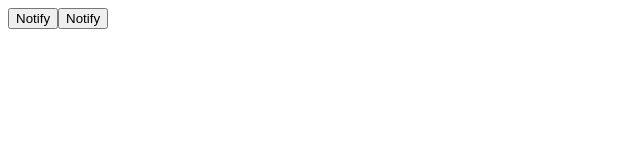
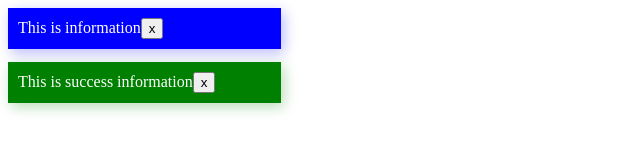
Before and after one commit to AGMETEOR/react-toast-pack, a React app: page / in a window 1280 px wide. Shown: the whole page, without its empty margins (0-640 px from the left). Built offline with nearby package versions, Linux system fonts and the light colour scheme.

Commit message:
Main toast code

```diff
--- a/examples/src/index.js
+++ b/examples/src/index.js
@@ -1,8 +1,21 @@
-import React from 'react';
+import React, { Component } from 'react';
 import { render } from 'react-dom';
-import ToastElement from '../../src';
+import { ToastPack, toast } from '../../src';
 
-const App = () => (
-  <ToastElement type="info" />
-);
+
+class App extends Component {
+  componentDidMount() {
+    toast('info', 'This is information');
+    toast('success', 'This is success information');
+  }
+
+  render() {
+    return (
+      <div>
+        <ToastPack />
+      </div>
+    );
+  }
+}
+
 render(<App />, document.getElementById('root'));
--- a/scss/Toast.scss
+++ b/scss/Toast.scss
@@ -21,12 +21,14 @@ $primarySuccessColor: green;
     &-info {
         @include defaultToastElement();
         background-color: $primaryInfoColor;
+        box-shadow: 3px 4px 14px 0px rgba(0, 0, 255, 0.28);
         color: white
     }
 
     &-success {
         @include defaultToastElement();
         background-color: $primarySuccessColor;
+        box-shadow: 3px 4px 14px 0px rgba(0, 128, 0, 0.28);
         color: white;
     }
 }
--- /dev/null
+++ b/src/components/CloseToast.js
@@ -0,0 +1,15 @@
+import React from 'react';
+import PropTypes from 'prop-types';
+
+const closeToast = props => {
+  const { clickFunction } = props;
+  return (
+    <button onClick={clickFunction}>x</button>
+  );
+};
+
+closeToast.propTypes = {
+  clickFunction: PropTypes.func.isRequired,
+};
+
+export default closeToast;
--- a/src/containers/ToastElement.js
+++ b/src/containers/ToastElement.js
@@ -1,26 +1,46 @@
 import React, { Component } from 'react';
 import PropTypes from 'prop-types';
+import CloseToast from '../components/CloseToast';
+import toastFactory from '../utils/ToastFactory';
 import '../../scss/main.scss';
 
 class ToastElement extends Component {
   constructor(props) {
     super(props);
     this.state = {
+      autoClose: true,
       hide: false,
     };
   }
 
   componentDidMount() {
-    setTimeout(() => this.autoClose(), 4000);
+    setTimeout(() => this.autoClose(), 6000);
+  }
+
+  voluntaryClose = () => {
+    this.setState({
+      autoClose: false,
+    });
+    const { id } = this.props;
+    this.slideAway();
+    this.myPromise()
+      .then(() => {
+        toastFactory.deleteNotification(id);
+      });
   }
 
   autoClose = () => {
-    this.slideAway();
-    const { remove, context } = this.props;
-    this.myPromise()
-      .then(() => {
-        remove(context);
-      });
+    const { autoClose } = this.state;
+    if (autoClose) {
+      this.slideAway();
+      const { id } = this.props;
+      this.myPromise()
+        .then(() => {
+          if (autoClose) {
+            toastFactory.deleteNotification(id);
+          }
+        });
+    }
   }
 
   slideAway = () => {
@@ -39,13 +59,14 @@ class ToastElement extends Component {
   }
 
   render() {
-    const { type } = this.props;
+    const { type, children } = this.props;
     const { hide } = this.state;
     return (
       <div>
         <div className={`Toast-${type || 'Element'} ${hide && 'hide'}`}>
           <div>
-      I am a toast notification
+            {children}
+            <CloseToast clickFunction={this.voluntaryClose} />
           </div>
         </div>
       </div>
@@ -54,9 +75,9 @@ class ToastElement extends Component {
 }
 
 ToastElement.propTypes = {
-  remove: PropTypes.func.isRequired,
-  context: PropTypes.object.isRequired,
   type: PropTypes.string.isRequired,
+  id: PropTypes.string.isRequired,
+  children: PropTypes.node.isRequired,
 };
 
 export default ToastElement;
--- /dev/null
+++ b/src/containers/ToastPack.js
@@ -0,0 +1,26 @@
+import React, { Component } from 'react';
+import toastFactory from '../utils/ToastFactory';
+import { ontoast, onremovetoast } from '../utils/types';
+
+class ToastPack extends Component {
+  componentDidMount() {
+    window.addEventListener(ontoast, () => this.forceUpdate());
+    window.addEventListener(onremovetoast, () => this.forceUpdate());
+  }
+
+  updateToastStack = () => {
+    this.forceUpdate();
+  }
+
+  render() {
+    return (
+      <div>
+        {
+          [...toastFactory.toastMap.entries()].map(el => el[1].element)
+        }
+      </div>
+    );
+  }
+}
+
+export default ToastPack;
--- a/src/containers/ToastStack.js
+++ /dev/null
@@ -1,41 +0,0 @@
-import React, { Component } from 'react';
-import uuid from 'uuid';
-import { addToStack, removeFromStack } from '../utils/Stack';
-import ToastElement from './ToastElement';
-
-/* Implement using a stack */
-
-class ToastStack extends Component {
-  constructor() {
-    super();
-    this.state = {
-      items: [],
-    };
-  }
-
-  notify = (type) => {
-    addToStack(
-      this,
-      {
-        element: <ToastElement
-        key={uuid()}
-        type={type}
-        context={this}
-        remove={removeFromStack} />,
-      },
-    );
-  }
-
-  render() {
-    const { items } = this.state;
-    return (
-      <div>
-        {items.map(element => element.element)}
-        <button onClick={() => this.notify('info')}>Notify</button>
-        <button onClick={() => this.notify('success')}>Notify</button>
-      </div>
-    );
-  }
-}
-
-export default ToastStack;
--- a/src/index.js
+++ b/src/index.js
@@ -1,3 +1,9 @@
-import ToastStack from './containers/ToastStack';
+import ToastPack from './containers/ToastPack';
+import ToastFactory from './utils/ToastFactory';
 
-export default ToastStack;
+const toast = (type, message) => ToastFactory.notify(type, message);
+
+export {
+  ToastPack,
+  toast,
+};
--- a/src/utils/Stack.js
+++ /dev/null
@@ -1,15 +0,0 @@
-export const addToStack = (context, item) => {
-  const toasts = context.state.items;
-  toasts.push(item);
-  context.setState({
-    items: toasts,
-  });
-};
-
-export const removeFromStack = (context) => {
-  const toasts = context.state.items;
-  toasts.shift();
-  context.setState({
-    items: toasts,
-  });
-};
--- /dev/null
+++ b/src/utils/ToastFactory.js
@@ -0,0 +1,39 @@
+import React from 'react';
+import uuid from 'uuid';
+import ToastElement from '../containers/ToastElement';
+import { ontoast, onremovetoast } from './types';
+
+const addToastEvent = new Event(ontoast);
+const removeToastEvent = new Event(onremovetoast);
+
+
+const createToastItem = (id, type, message) => {
+  return {
+    element:
+  <ToastElement
+    id={id}
+    key={id}
+    type={type}
+    >
+    {message}
+  </ToastElement>,
+  };
+};
+
+const toastFactory = {
+  toastMap: new Map(),
+
+  notify(type, message) {
+    const id = uuid();
+    const item = createToastItem(id, type, message);
+    this.toastMap.set(id, item);
+    dispatchEvent(addToastEvent);
+  },
+
+  deleteNotification(id) {
+    this.toastMap.delete(id);
+    dispatchEvent(removeToastEvent);
+  },
+};
+
+export default toastFactory;
--- /dev/null
+++ b/src/utils/types.js
@@ -0,0 +1,4 @@
+// events
+
+export const ontoast = 'ontoast';
+export const onremovetoast = 'onremovetoast';
```
